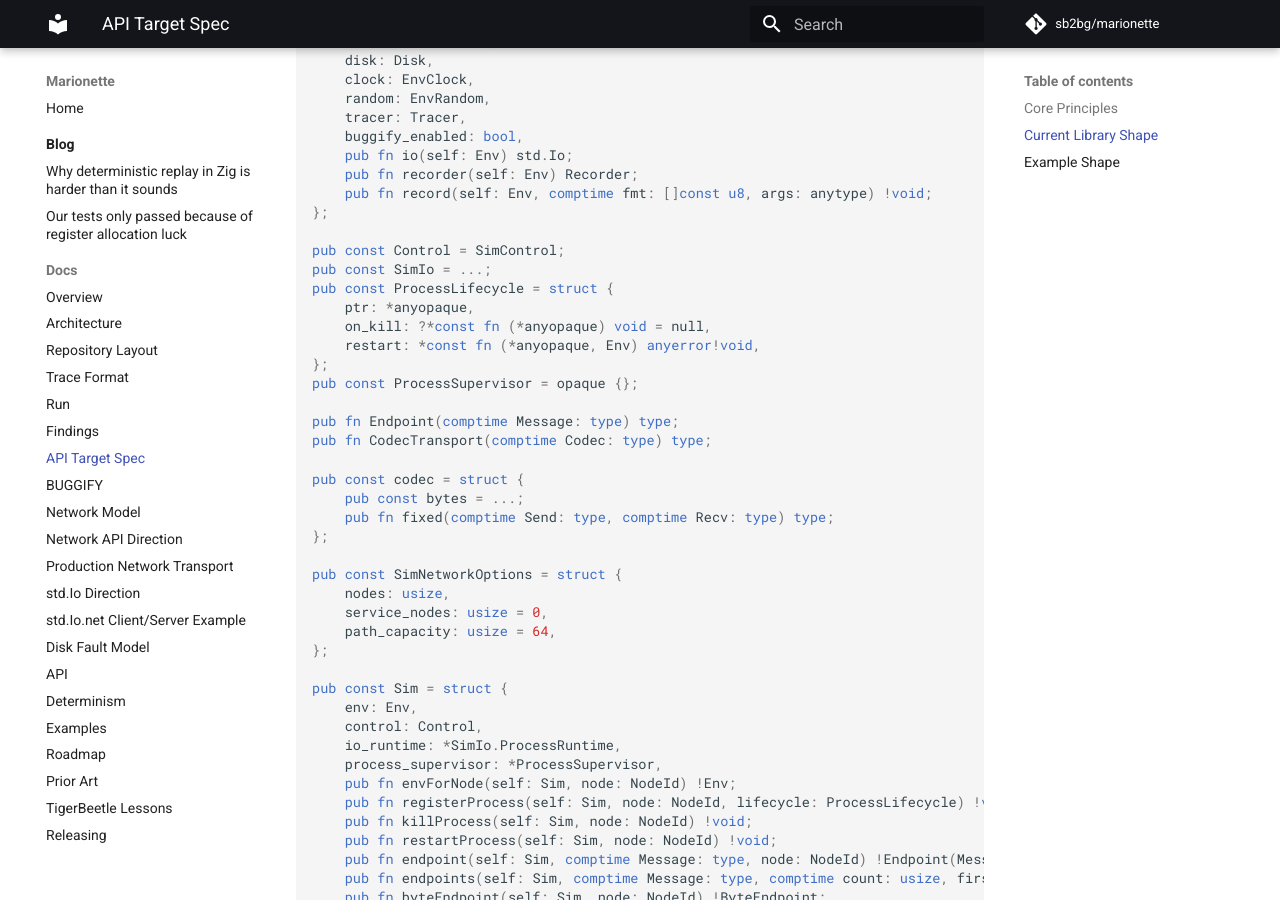
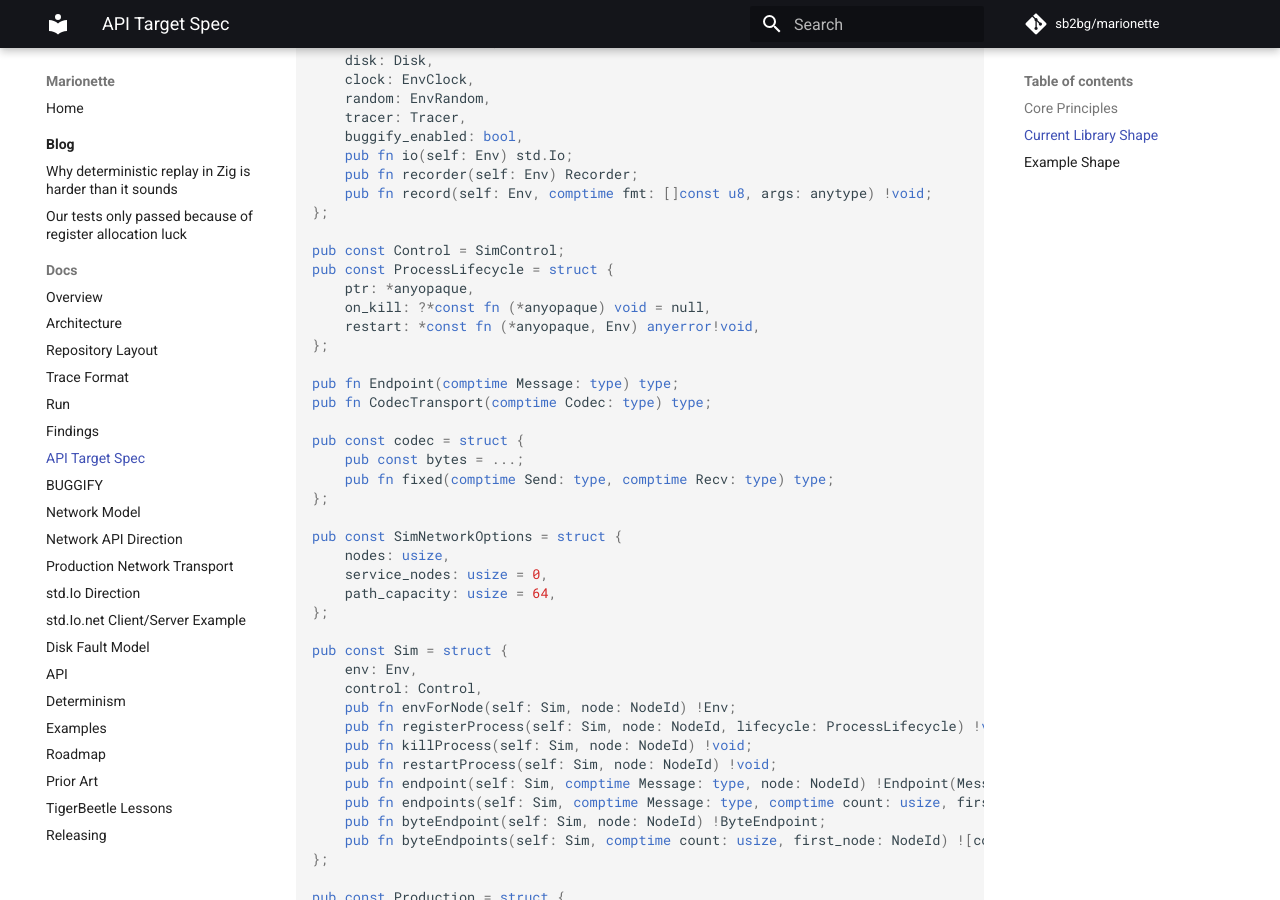
Before and after one commit to sb2bg/marionette, an MkDocs documentation site: the page built from docs/api-target.md, in a window 1280 px wide and 900 px high, scrolled down 928 px. Built offline with MkDocs 1.6.1 and Material for MkDocs 9.7.7, drawn with Linux system fonts in a browser that asks for light colours; comment, search, counter and statistics services are not loaded.

Commit message:
Fix simulated IO metadata and locks
Hide process runtime internals from the public simulation API, preserve cross-process file lock state across rename, and discard failed create metadata before it can be rediscovered.

```diff
--- a/docs/api-target.md
+++ b/docs/api-target.md
@@ -48,13 +48,11 @@ pub const Env = struct {
 };
 
 pub const Control = SimControl;
-pub const SimIo = ...;
 pub const ProcessLifecycle = struct {
     ptr: *anyopaque,
     on_kill: ?*const fn (*anyopaque) void = null,
     restart: *const fn (*anyopaque, Env) anyerror!void,
 };
-pub const ProcessSupervisor = opaque {};
 
 pub fn Endpoint(comptime Message: type) type;
 pub fn CodecTransport(comptime Codec: type) type;
@@ -73,8 +71,6 @@ pub const SimNetworkOptions = struct {
 pub const Sim = struct {
     env: Env,
     control: Control,
-    io_runtime: *SimIo.ProcessRuntime,
-    process_supervisor: *ProcessSupervisor,
     pub fn envForNode(self: Sim, node: NodeId) !Env;
     pub fn registerProcess(self: Sim, node: NodeId, lifecycle: ProcessLifecycle) !void;
     pub fn killProcess(self: Sim, node: NodeId) !void;
```
Also changed, not shown: CHANGELOG.md (+4 -1 lines), docs/roadmap.md (+2 -1 lines), 9 other files.
